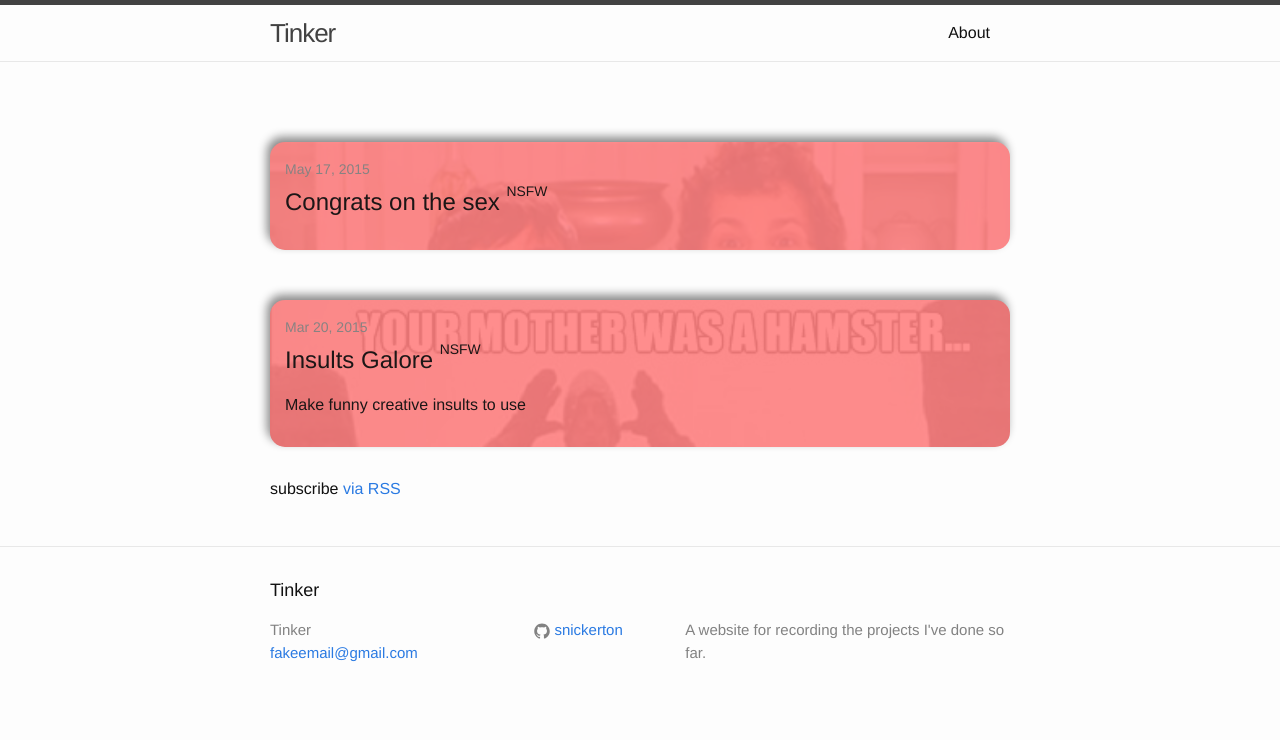
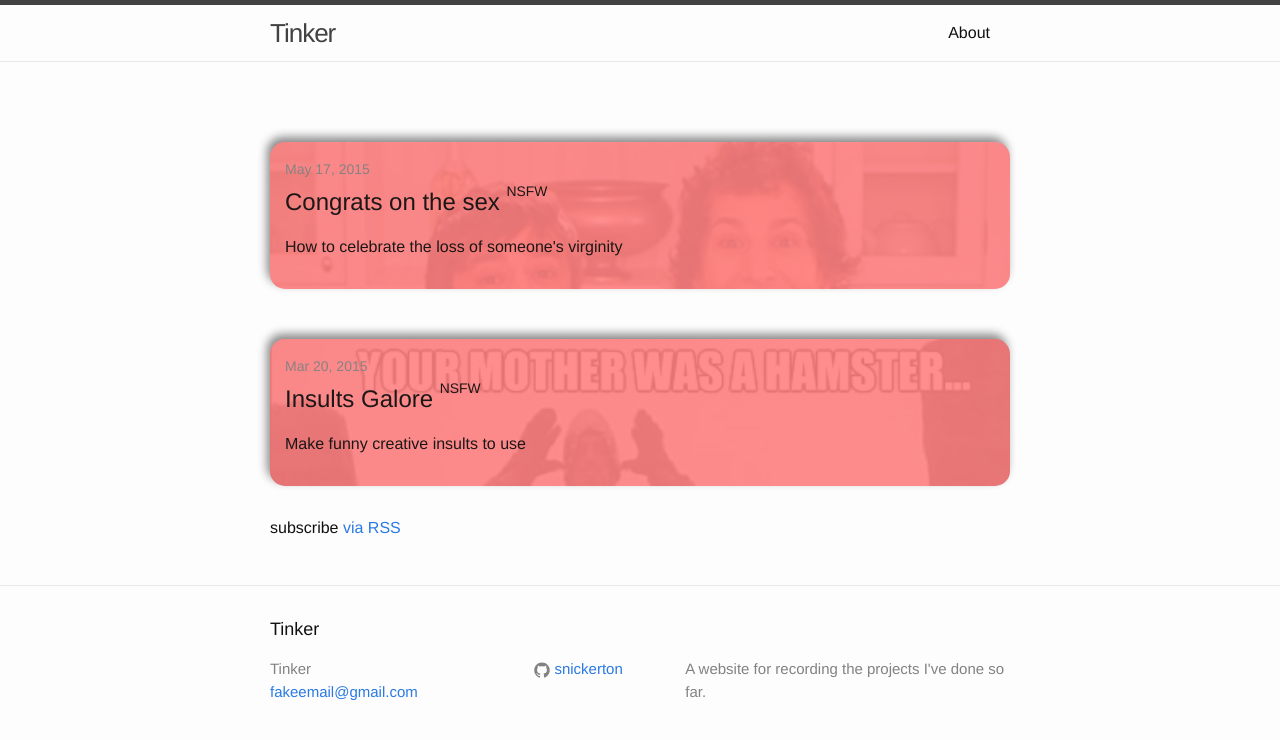
Before and after one commit to snickerton/snickerton.github.legacy, a Jekyll site: the page built from nsfw.html, in a window 1280 px wide. Shown: the top 740 px of the page. Built offline with Jekyll 4.4.1, drawn with Linux system fonts in a browser that asks for light colours.

Commit message:
Update 2015-05-17-Congrats-on-the-sex.markdown

```diff
--- a/_posts/2015-05-17-Congrats-on-the-sex.markdown
+++ b/_posts/2015-05-17-Congrats-on-the-sex.markdown
@@ -1,7 +1,7 @@
 ---
 layout: post
 title:  "Congrats on the sex"
-description: ""
+description: "How to celebrate the loss of someone's virginity"
 date:   2015-05-17 1:16:41am
 categories: nsfw
 img: Sex
```
